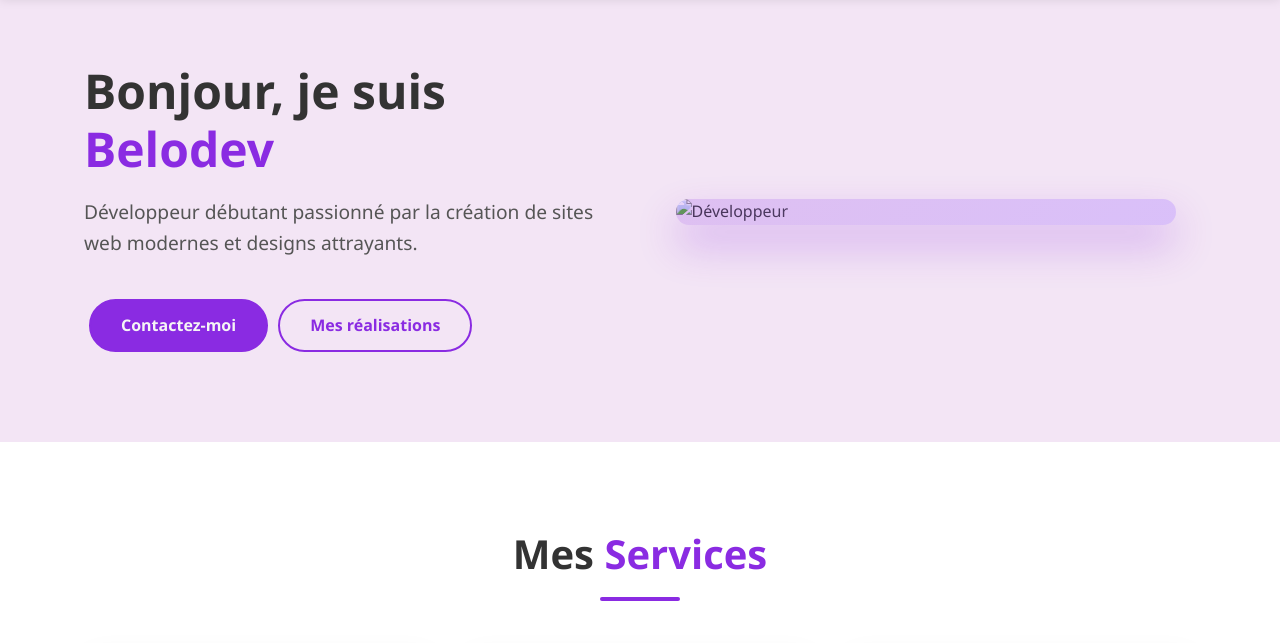
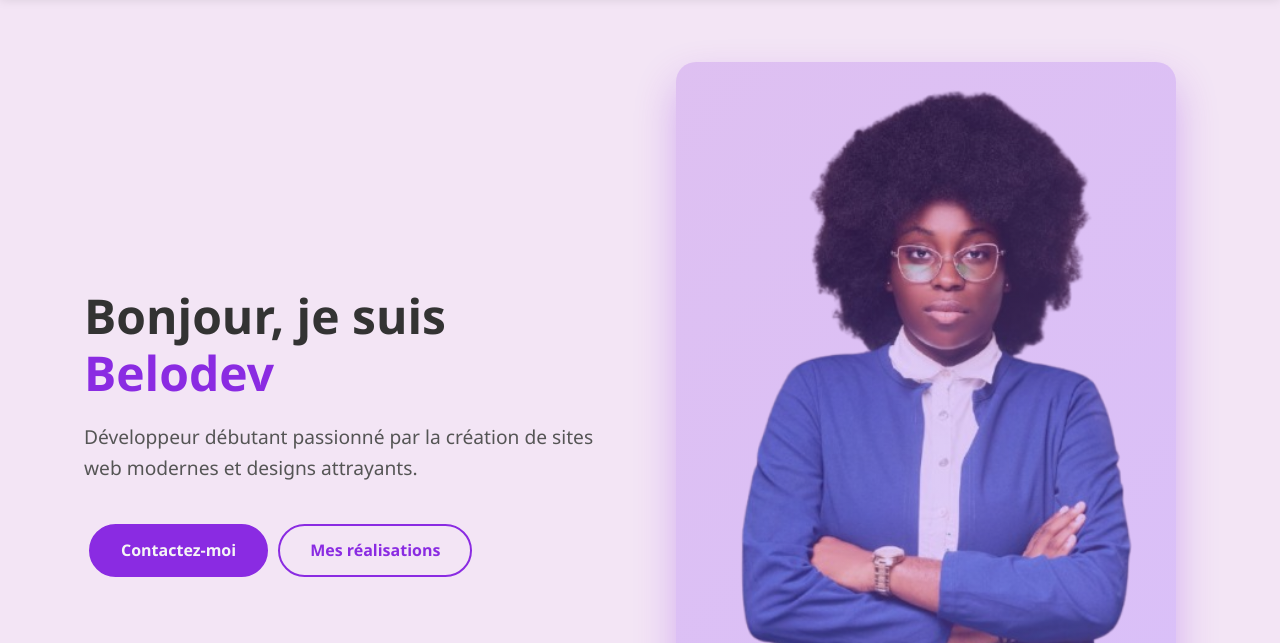
Before and after one commit to RMutem14/belove, a plain HTML site: page index.html in a window 1280 px wide. Shown: the part 88-731 px from the top of the page. Drawn offline with Linux system fonts and the light colour scheme; the site is published under a folder, as on GitHub Pages, so addresses that start at the root find nothing.

Commit message:
deuxieme  commit

```diff
--- a/index.html
+++ b/index.html
@@ -43,7 +43,7 @@
             </div>
             <div class="banner-image">
                 <div class="image-wrapper">
-                    <img src="/images/belove.png" alt="Développeur">
+                    <img src="./images/belove.png" alt="Développeur">
                 </div>
             </div>
         </div>
```
